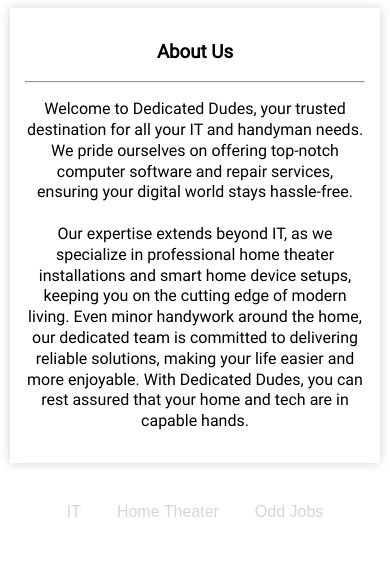
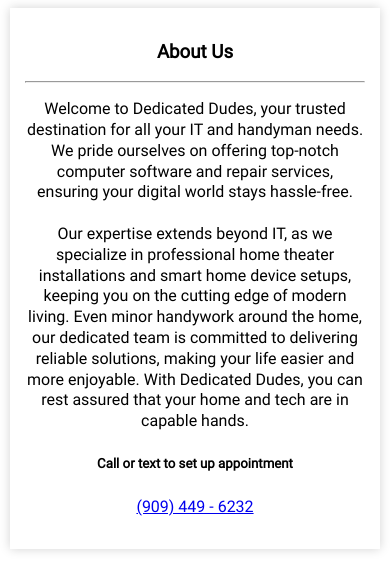
Before and after one commit to KanvasGod/tem_apps, a website: page public/views/dudes/comingSoon.html in a window 390 px wide. Shown: the part 372-942 px from the top of the page. Drawn offline with Linux system fonts and the light colour scheme; files that its build step writes are made by us from their sources; no server answers; files whose address does not match are found by name.

Commit message:
Added phone number to top

```diff
--- a/public/views/dudes/comingSoon.html
+++ b/public/views/dudes/comingSoon.html
@@ -30,6 +30,10 @@
                 handywork around the home, our dedicated team is committed to delivering reliable solutions, making your
                 life easier and more enjoyable. With Dedicated Dudes, you can rest assured that your
                 home and tech are in capable hands.
+            </p>
+            <h5>Call or text to set up appointment</h5>
+            <p>
+                <a href="tel:+1(909)449 - 6232">(909) 449 - 6232</a>
             </p>
         </div>
     </div>
```
